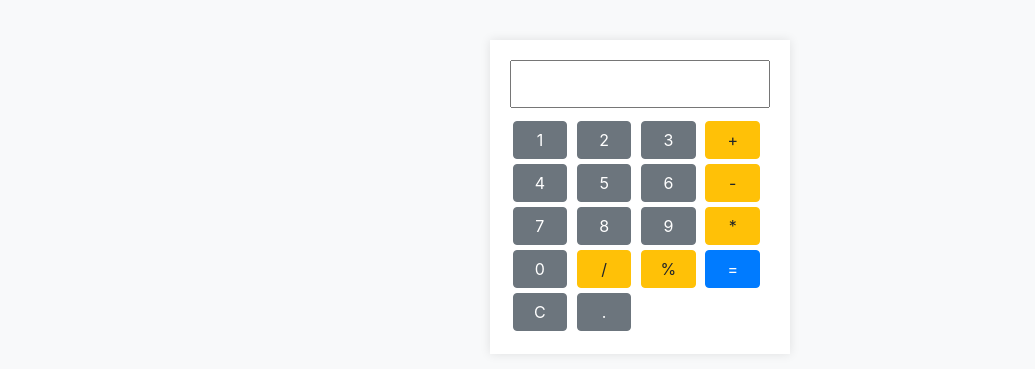
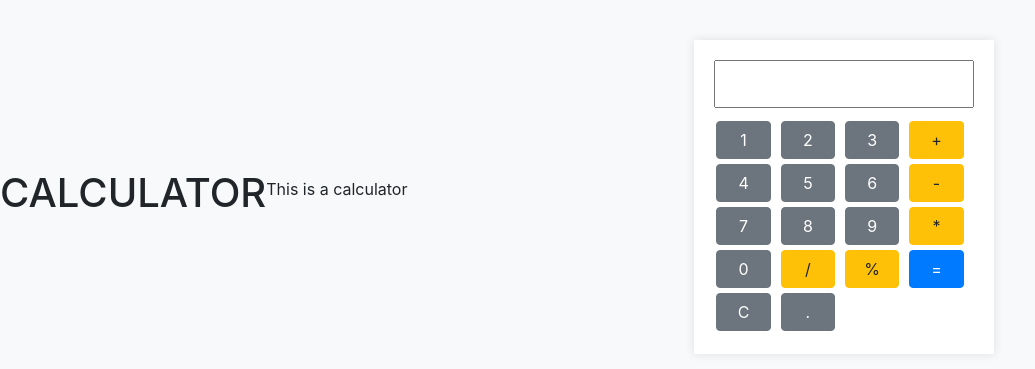
Before and after one commit to HarshiniM18/calculator, a plain HTML site: page index.html in a window 1280 px wide. Shown: the part 203-572 px from the top of the page, without its empty margins (0-1035 px from the left). Drawn offline with nearby package versions, Linux system fonts and the light colour scheme.

Commit message:
index.html

```diff
--- a/index.html
+++ b/index.html
@@ -8,7 +8,8 @@
   <title>Calculator</title>
 </head>
 <body>
-
+<h1>CALCULATOR</h1>
+ <p>This is a calculator</p>
 <div class="calculator">
   <input type="text" id="display" readonly>
   <div>
```
